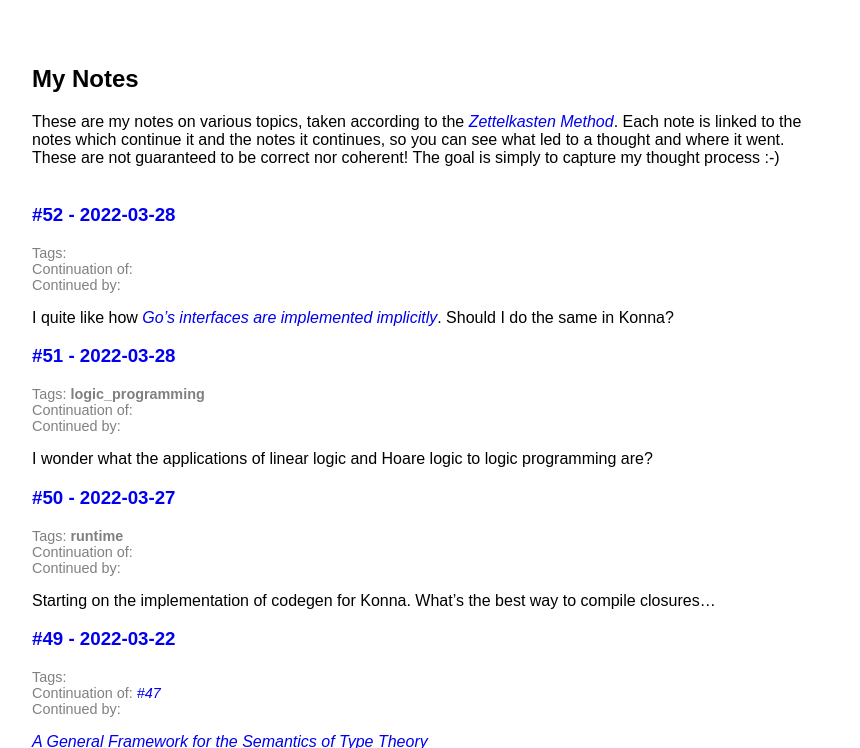
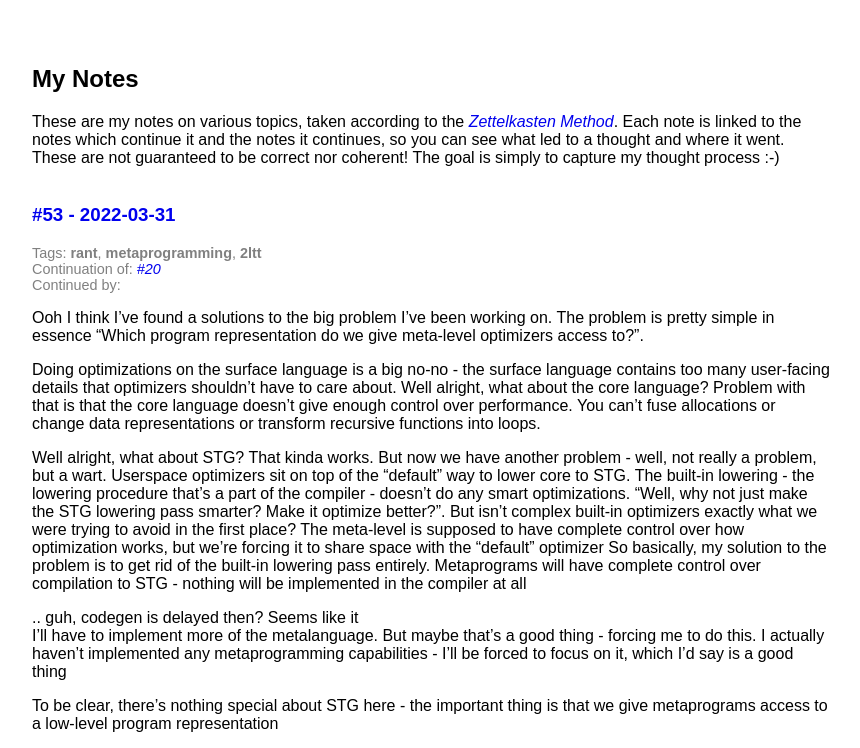
Before and after one commit to eashanhatti/eashanhatti.github.io, a plain HTML site: page notes.html in a window 1280 px wide. Shown: the part 54-802 px from the top of the page, without its empty margins (288-1148 px from the left). Drawn offline with Linux system fonts and the light colour scheme.

Commit message:
Add notes

```diff
--- a/notes.html
+++ b/notes.html
@@ -20,6 +20,21 @@
 
 These are my notes on various topics, taken according to the <a href="https://en.wikipedia.org/wiki/Zettelkasten">Zettelkasten Method</a>. Each note is linked to the notes which continue it and the notes it continues, so you can see what led to a thought and where it went. These are not guaranteed to be correct nor coherent! The goal is simply to capture my thought process :-)
 <br><br>
+
+
+<h3 id="53"><a href="/notes.html#53" class="note">#53 - 2022-03-31</a></h3>
+<footer class="note">
+Tags: <strong class="tag">rant</strong>, <strong class="tag">metaprogramming</strong>, <strong class="tag">2ltt</strong><br>
+Continuation of: <a href="/notes.html#20">#20</a><br>
+Continued by:
+</footer>
+<p>Ooh I think I’ve found a solutions to the big problem I’ve been working on. The problem is pretty simple in essence “Which program representation do we give meta-level optimizers access to?”.</p>
+<p>Doing optimizations on the surface language is a big no-no - the surface language contains too many user-facing details that optimizers shouldn’t have to care about. Well alright, what about the core language? Problem with that is that the core language doesn’t give enough control over performance. You can’t fuse allocations or change data representations or transform recursive functions into loops.</p>
+<p>Well alright, what about STG? That kinda works. But now we have another problem - well, not really a problem, but a wart. Userspace optimizers sit on top of the “default” way to lower core to STG. The built-in lowering - the lowering procedure that’s a part of the compiler - doesn’t do any smart optimizations. “Well, why not just make the STG lowering pass smarter? Make it optimize better?”. But isn’t complex built-in optimizers exactly what we were trying to avoid in the first place? The meta-level is supposed to have complete control over how optimization works, but we’re forcing it to share space with the “default” optimizer
+So basically, my solution to the problem is to get rid of the built-in lowering pass entirely. Metaprograms will have complete control over compilation to STG - nothing will be implemented in the compiler at all</p>
+<p>.. guh, codegen is delayed then? Seems like it<br />
+I’ll have to implement more of the metalanguage. But maybe that’s a good thing - forcing me to do this. I actually haven’t implemented any metaprogramming capabilities - I’ll be forced to focus on it, which I’d say is a good thing</p>
+<p>To be clear, there’s nothing special about STG here - the important thing is that we give metaprograms access to a low-level program representation</p>
 
 
 <h3 id="52"><a href="/notes.html#52" class="note">#52 - 2022-03-28</a></h3>
@@ -305,7 +320,7 @@ Continued by:
 <h3 id="25"><a href="/notes.html#25" class="note">#25 - 2022-01-30</a></h3>
 <footer class="note">
 Tags: <strong class="tag">partial_evaluation</strong><br>
-Continuation of: <a href="/notes.html#24">#24</a>, <a href="/notes.html#20">#20</a><br>
+Continuation of: <a href="/notes.html#20">#20</a><br>
 Continued by: <a href="/notes.html#26">#26</a>
 </footer>
 <p>Thoughts on partial evaluation: Partial evaluation is great because it allows you to easily create code generators. However, it is limited in that it doesn’t do the same for <em>optimizers</em>. The compiler still has to take care of all optimization</p>
@@ -315,7 +330,7 @@ Continued by: <a href="/notes.html#26">#26</a>
 <footer class="note">
 Tags: <br>
 Continuation of: <a href="/notes.html#22">#22</a><br>
-Continued by: <a href="/notes.html#25">#25</a>
+Continued by:
 </footer>
 <p>Need some sort of meta-level abstraction for this, perhaps similar to the list monad? It would allow you to chain optimizers together, producing all possible resultss lazily, and then allow you to select from that space of results based on a hueristic</p>
 
@@ -395,7 +410,7 @@ optimize 3 (ask &gt;&gt;= \x. pure (x + 2))
 <footer class="note">
 Tags: <strong class="tag">2ltt</strong>, <strong class="tag">rant</strong><br>
 Continuation of: <a href="/notes.html#17">#17</a>, <a href="/notes.html#18">#18</a><br>
-Continued by: <a href="/notes.html#25">#25</a>, <a href="/notes.html#21">#21</a>
+Continued by: <a href="/notes.html#53">#53</a>, <a href="/notes.html#25">#25</a>, <a href="/notes.html#21">#21</a>
 </footer>
 <p>There’s a tension I’m feeling with regard to 2LTT. How does one decide how high- or low-level the meta language and object language should be? Let’s take things to the extreme first. The object language will be something close to the abstraction level of assembly, while the meta language is at the level of Agda. In order to program effectively in this language, every program has to be a compiler. Even a feature as simple as functions would be implemented in userspace. I realize that this is what I (and probably a lot of others) have dreamt about - a language where literally everything is implemented in userspace. You don’t have to implement <em>everything</em> from scratch though, of course you can write compilers in terms of existing compilers.</p>
 <p>For some reason though, this feels uncomfortable. Now that the “most powerful language” is theoretically achievable, it doesn’t seem like a good idea. Here’s why: Being able to program at the lowest level doesn’t mean your programs are efficient. Take this example: Idris can compile to C. C is a fast language. So why is Idris not as fast as C? Because the compiled C code uses a lot of abstractions.</p>
```
